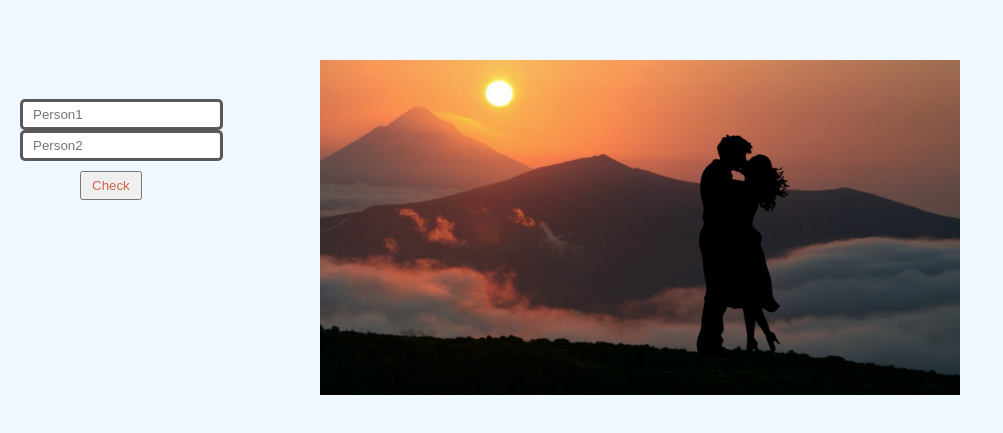
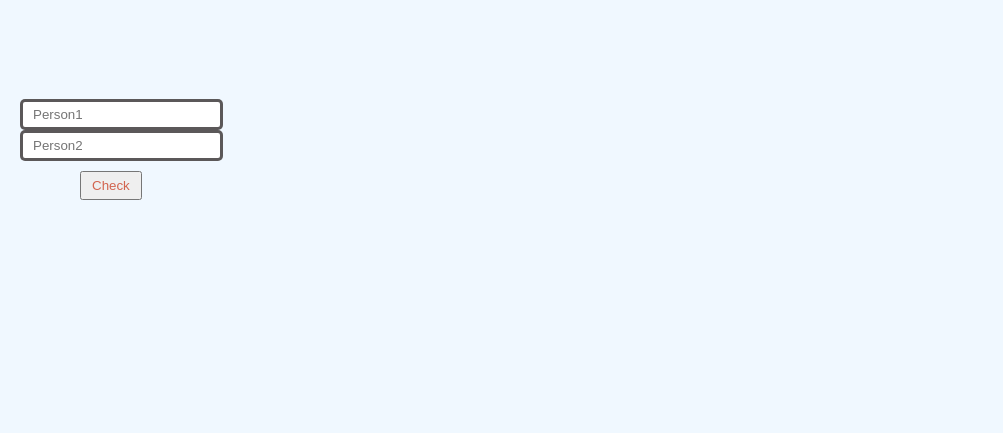
Before and after one commit to kpranay01/flames-relations-vortex, a plain HTML site: page index.html in a window 1280 px wide. Shown: the part 173-606 px from the top of the page, without its empty margins (0-1003 px from the left). Drawn offline with Linux system fonts and the light colour scheme.

Commit message:
Update flames.css

```diff
--- a/flames.css
+++ b/flames.css
@@ -7,7 +7,7 @@ html,body{
 
 body{
 
-    background-image:url("flames.png");
+    background-image:;
     margin: 0;
     padding: 0;
     background-repeat: no-repeat;
```
